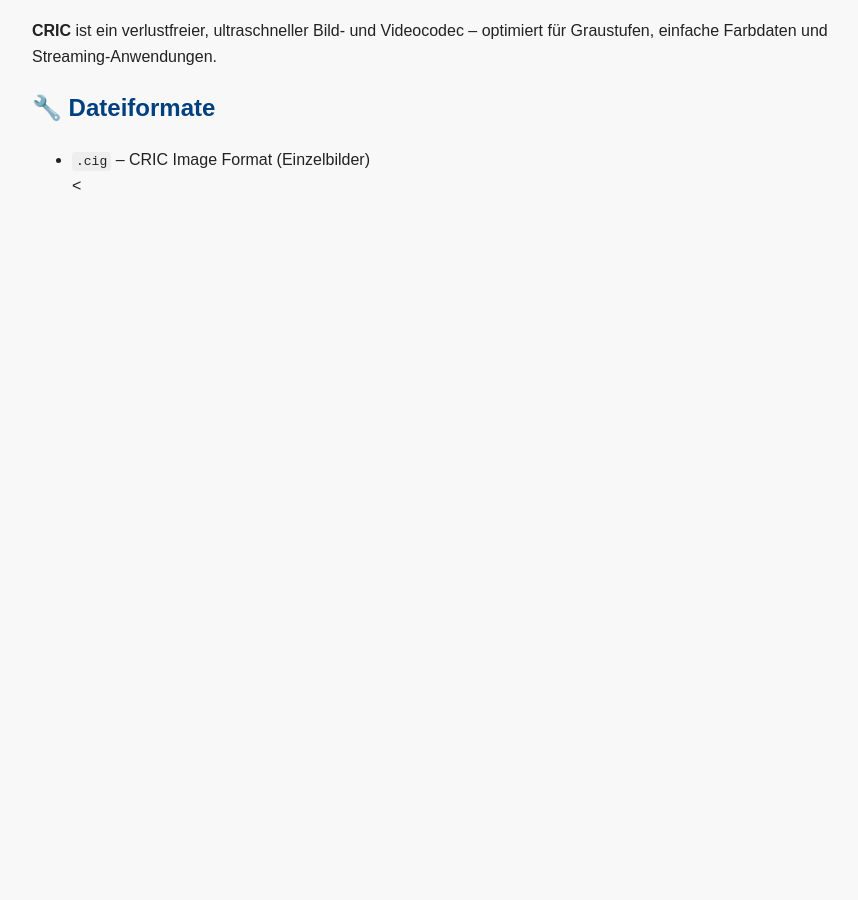
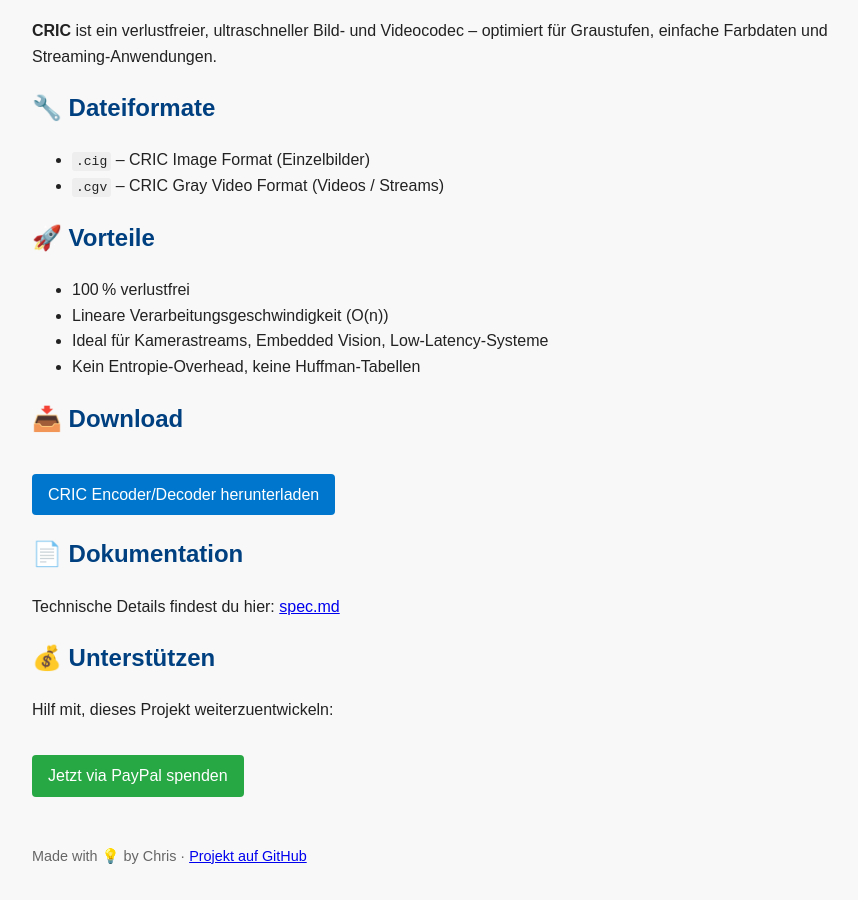
Before and after one commit to Stormyshome/cig-cgv-codec, a plain HTML site: page docs/index.html in a window 1280 px wide. Shown: the part 108-1008 px from the top of the page, without its empty margins (208-1066 px from the left). Before the commit the page ends 800 px from the top, so only its background shows below. Drawn offline with Linux system fonts and the light colour scheme.

Commit message:
added styles for index

```diff
--- a/docs/index.html
+++ b/docs/index.html
@@ -4,42 +4,7 @@
   <meta charset="UTF-8">
   <meta name="viewport" content="width=device-width, initial-scale=1.0">
   <title>CRIC Codec – verlustfreier Bild- und Videocodec</title>
-  <style>
-    body {
-      font-family: sans-serif;
-      background-color: #f8f8f8;
-      color: #222;
-      max-width: 800px;
-      margin: auto;
-      padding: 2rem;
-      line-height: 1.6;
-    }
-    h1, h2 {
-      color: #004080;
-    }
-    code {
-      background-color: #eee;
-      padding: 2px 4px;
-      border-radius: 3px;
-    }
-    .button {
-      display: inline-block;
-      padding: 0.5rem 1rem;
-      margin-top: 1rem;
-      background-color: #0077cc;
-      color: white;
-      text-decoration: none;
-      border-radius: 4px;
-    }
-    .button.donate {
-      background-color: #28a745;
-    }
-    footer {
-      margin-top: 3rem;
-      font-size: 0.9em;
-      color: #666;
-    }
-  </style>
+  <link rel="stylesheet" href="static/index.css">
 </head>
 <body>
   <h1>CRIC Codec</h1>
@@ -48,4 +13,29 @@
   <h2>🔧 Dateiformate</h2>
   <ul>
     <li><code>.cig</code> – CRIC Image Format (Einzelbilder)</li>
-    <
+    <li><code>.cgv</code> – CRIC Gray Video Format (Videos / Streams)</li>
+  </ul>
+
+  <h2>🚀 Vorteile</h2>
+  <ul>
+    <li>100 % verlustfrei</li>
+    <li>Lineare Verarbeitungsgeschwindigkeit (O(n))</li>
+    <li>Ideal für Kamerastreams, Embedded Vision, Low-Latency-Systeme</li>
+    <li>Kein Entropie-Overhead, keine Huffman-Tabellen</li>
+  </ul>
+
+  <h2>📥 Download</h2>
+  <p><a class="button" href="https://github.com/Stormyshome/cig-cgv-codec/releases">CRIC Encoder/Decoder herunterladen</a></p>
+
+  <h2>📄 Dokumentation</h2>
+  <p>Technische Details findest du hier: <a href="https://github.com/Stormyshome/cig-cgv-codec/blob/main/docs/spec.md">spec.md</a></p>
+
+  <h2>💰 Unterstützen</h2>
+  <p>Hilf mit, dieses Projekt weiterzuentwickeln:</p>
+  <p><a class="button donate" href="https://paypal.me/Stormyshome">Jetzt via PayPal spenden</a></p>
+
+  <footer>
+    Made with 💡 by Chris · <a href="https://github.com/Stormyshome/cig-cgv-codec">Projekt auf GitHub</a>
+  </footer>
+</body>
+</html>
--- /dev/null
+++ b/docs/static/index.css
@@ -0,0 +1,39 @@
+body {
+  font-family: sans-serif;
+  background-color: #f8f8f8;
+  color: #222;
+  max-width: 800px;
+  margin: auto;
+  padding: 2rem;
+  line-height: 1.6;
+}
+
+h1, h2 {
+  color: #004080;
+}
+
+code {
+  background-color: #eee;
+  padding: 2px 4px;
+  border-radius: 3px;
+}
+
+.button {
+  display: inline-block;
+  padding: 0.5rem 1rem;
+  margin-top: 1rem;
+  background-color: #0077cc;
+  color: white;
+  text-decoration: none;
+  border-radius: 4px;
+}
+
+.button.donate {
+  background-color: #28a745;
+}
+
+footer {
+  margin-top: 3rem;
+  font-size: 0.9em;
+  color: #666;
+}
```
